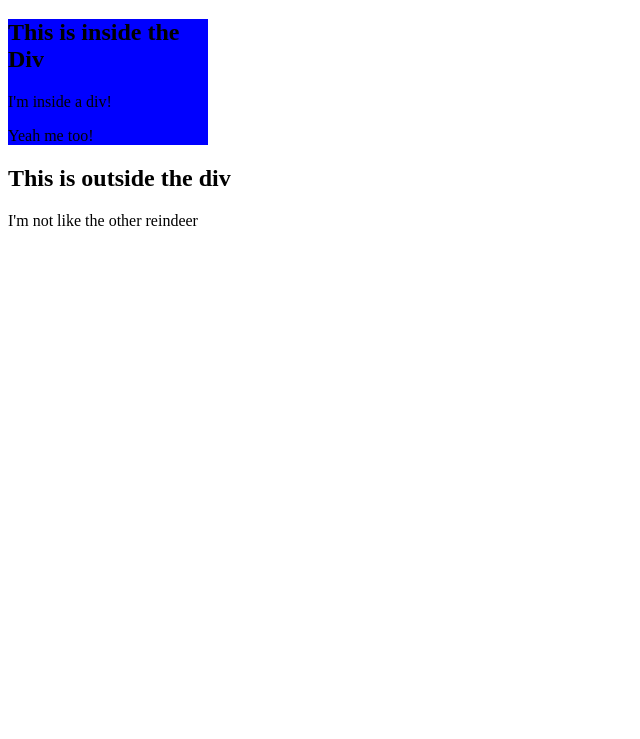
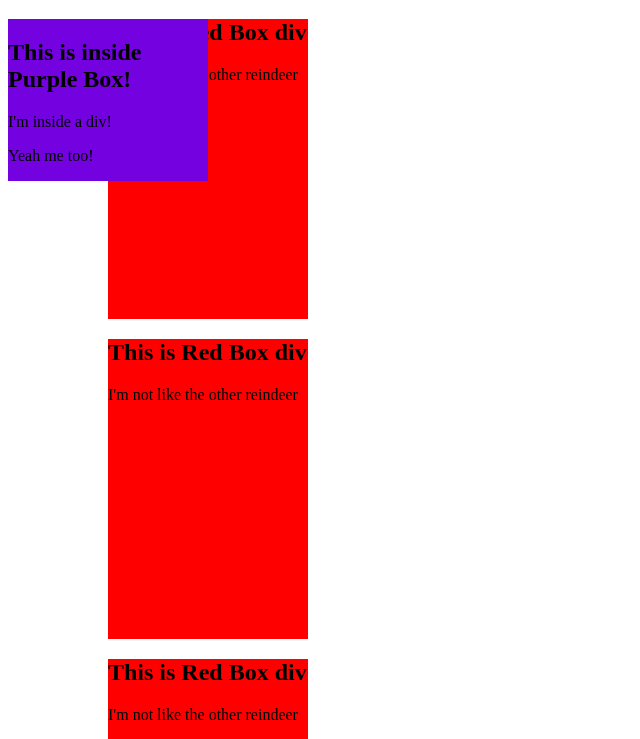
Before and after one commit to Barnum7/Complete_Web_Developer_Course, a plain HTML site: page html_css/index.html in a window 1280 px wide. Shown: the part 61-800 px from the top of the page, without its empty margins (0-640 px from the left). Drawn offline with Linux system fonts and the light colour scheme.

Commit message:
Experimenting with CSS positioning

```diff
--- a/html_css/index.html
+++ b/html_css/index.html
@@ -3,23 +3,43 @@
 <head>
 	<title>Learning CSS</title>
 	<style type="text/css">
-		.bluebox {
-			background-color: blue;
-			width: 300px;
+		.purplebox {
+			background-color: #7401DF;
 			width: 200px;
+			position: fixed;
+			z-index: 2;
+		}
+		.redbox {
+			background-color: red;
+			width: 200px;
+			height: 300px;
+			position: relative;
+			left: 100px;
+			z-index: 1;
 		}
 	</style>
 </head>
 <body>
 	<h1>Learning CSS</h1>
-<div class="bluebox">
-	<h2>This is inside the Div</h2>
+<div class="purplebox">
+	<h2>This is inside Purple Box!</h2>
 		<p>I'm inside a div!</p>
 		<p>Yeah me too!</p>
 </div>
-
-<h2>This is outside the div</h2>
+<div class="redbox">
+<h2>This is Red Box div</h2>
 	<p>I'm not like the other reindeer</p>
+</div>
+<div class="redbox">
+<h2>This is Red Box div</h2>
+	<p>I'm not like the other reindeer</p>
+</div>
+<div class="redbox">
+<h2>This is Red Box div</h2>
+	<p>I'm not like the other reindeer</p>
+</div>
+<div class="clear">
+	<p>I'm underneath the floated divs!</p>
 </div>
 </body>
 </html>
```
